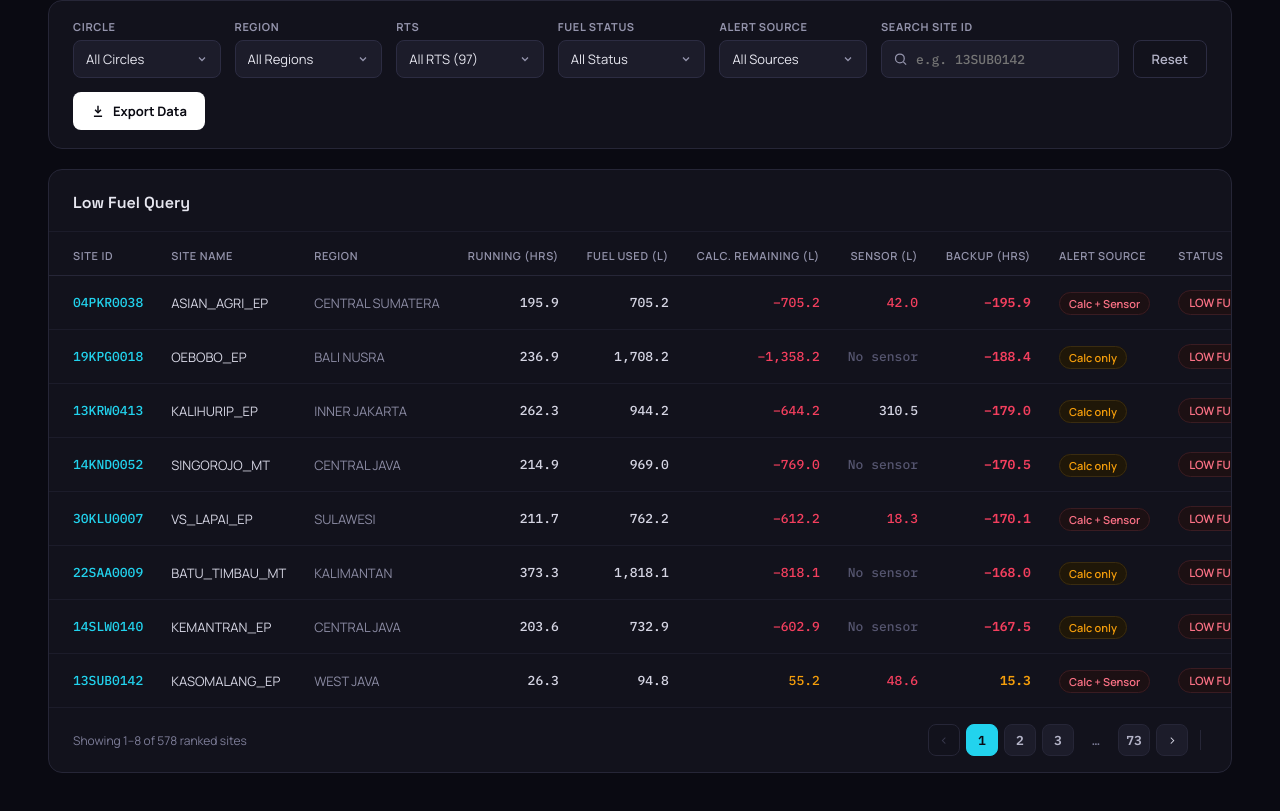
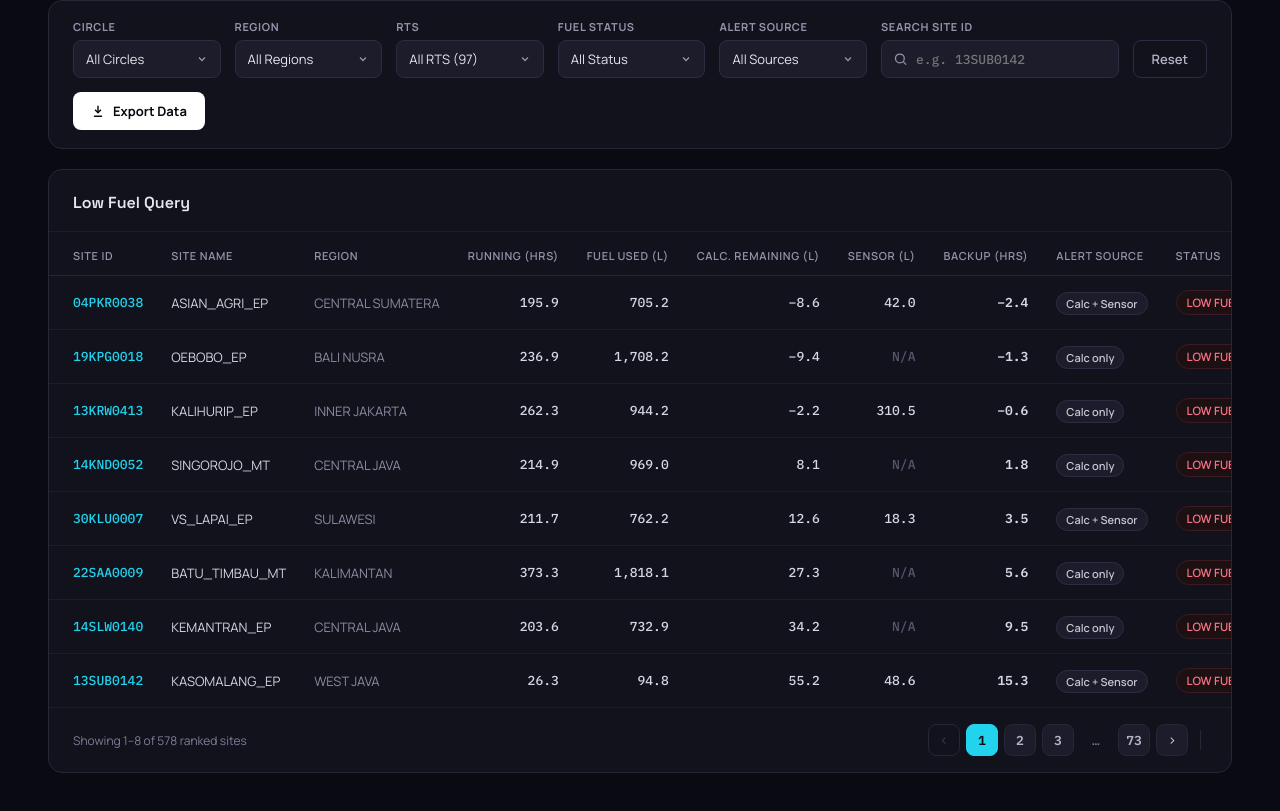
Before and after one commit to serlysetyani/low-fuel-dashboard, a plain HTML site: page index.html in a window 1280 px wide. Shown: the part 809-1620 px from the top of the page. Drawn offline with Linux system fonts and the light colour scheme.

Commit message:
Tone down low fuel query table
- Keep red only on the LOW FUEL status chip; numbers and alert source chips neutral
- Replace large negative remaining/backup values with small overdraws
- Show N/A for sites without a fuel sensor

Co-Authored-By: Claude Opus 5.5 <noreply@anthropic.com>

```diff
--- a/index.html
+++ b/index.html
@@ -1447,16 +1447,14 @@
                   style="
                     text-align: right;
                     font-family: &quot;IBM Plex Mono&quot;, monospace;
-                    color: #f43f5e;
-                  "
-                >
-                  −705.2
-                </td>
-                <td
-                  style="
-                    text-align: right;
-                    font-family: &quot;IBM Plex Mono&quot;, monospace;
-                    color: #f43f5e;
+                  "
+                >
+                  −8.6
+                </td>
+                <td
+                  style="
+                    text-align: right;
+                    font-family: &quot;IBM Plex Mono&quot;, monospace;
                   "
                 >
                   42.0
@@ -1465,14 +1463,13 @@
                   style="
                     text-align: right;
                     font-family: &quot;IBM Plex Mono&quot;, monospace;
-                    color: #f43f5e;
                     font-weight: 600;
                   "
                 >
-                  −195.9
+                  −2.4
                 </td>
                 <td>
-                  <span style="background: #1c1013; color: #fb7185; border: 1px solid #3a1c22; padding: 3px 9px; border-radius: 999px; font-size: 11px; font-weight: 600; white-space: nowrap">Calc + Sensor</span>
+                  <span style="background: #1c1c2a; color: #c4c4d4; border: 1px solid #2c2c42; padding: 3px 9px; border-radius: 999px; font-size: 11px; font-weight: 600; white-space: nowrap">Calc + Sensor</span>
                 </td>
                 <td style="padding-right: 24px">
                   <span
@@ -1522,31 +1519,29 @@
                   style="
                     text-align: right;
                     font-family: &quot;IBM Plex Mono&quot;, monospace;
-                    color: #f43f5e;
-                  "
-                >
-                  −1,358.2
-                </td>
-                <td
-                  style="
-                    text-align: right;
-                    font-family: &quot;IBM Plex Mono&quot;, monospace;
-                  "
-                >
-                  <span style="color: #565670">No sensor</span>
-                </td>
-                <td
-                  style="
-                    text-align: right;
-                    font-family: &quot;IBM Plex Mono&quot;, monospace;
-                    color: #f43f5e;
+                  "
+                >
+                  −9.4
+                </td>
+                <td
+                  style="
+                    text-align: right;
+                    font-family: &quot;IBM Plex Mono&quot;, monospace;
+                  "
+                >
+                  <span style="color: #565670" title="No fuel sensor installed">N/A</span>
+                </td>
+                <td
+                  style="
+                    text-align: right;
+                    font-family: &quot;IBM Plex Mono&quot;, monospace;
                     font-weight: 600;
                   "
                 >
-                  −188.4
+                  −1.3
                 </td>
                 <td>
-                  <span style="background: #1f1708; color: #f59e0b; border: 1px solid #3a2c10; padding: 3px 9px; border-radius: 999px; font-size: 11px; font-weight: 600; white-space: nowrap">Calc only</span>
+                  <span style="background: #1c1c2a; color: #c4c4d4; border: 1px solid #2c2c42; padding: 3px 9px; border-radius: 999px; font-size: 11px; font-weight: 600; white-space: nowrap">Calc only</span>
                 </td>
                 <td style="padding-right: 24px">
                   <span
@@ -1596,10 +1591,9 @@
                   style="
                     text-align: right;
                     font-family: &quot;IBM Plex Mono&quot;, monospace;
-                    color: #f43f5e;
-                  "
-                >
-                  −644.2
+                  "
+                >
+                  −2.2
                 </td>
                 <td
                   style="
@@ -1613,14 +1607,13 @@
                   style="
                     text-align: right;
                     font-family: &quot;IBM Plex Mono&quot;, monospace;
-                    color: #f43f5e;
                     font-weight: 600;
                   "
                 >
-                  −179.0
+                  −0.6
                 </td>
                 <td>
-                  <span style="background: #1f1708; color: #f59e0b; border: 1px solid #3a2c10; padding: 3px 9px; border-radius: 999px; font-size: 11px; font-weight: 600; white-space: nowrap">Calc only</span>
+                  <span style="background: #1c1c2a; color: #c4c4d4; border: 1px solid #2c2c42; padding: 3px 9px; border-radius: 999px; font-size: 11px; font-weight: 600; white-space: nowrap">Calc only</span>
                 </td>
                 <td style="padding-right: 24px">
                   <span
@@ -1670,31 +1663,29 @@
                   style="
                     text-align: right;
                     font-family: &quot;IBM Plex Mono&quot;, monospace;
-                    color: #f43f5e;
-                  "
-                >
-                  −769.0
-                </td>
-                <td
-                  style="
-                    text-align: right;
-                    font-family: &quot;IBM Plex Mono&quot;, monospace;
-                  "
-                >
-                  <span style="color: #565670">No sensor</span>
-                </td>
-                <td
-                  style="
-                    text-align: right;
-                    font-family: &quot;IBM Plex Mono&quot;, monospace;
-                    color: #f43f5e;
+                  "
+                >
+                  8.1
+                </td>
+                <td
+                  style="
+                    text-align: right;
+                    font-family: &quot;IBM Plex Mono&quot;, monospace;
+                  "
+                >
+                  <span style="color: #565670" title="No fuel sensor installed">N/A</span>
+                </td>
+                <td
+                  style="
+                    text-align: right;
+                    font-family: &quot;IBM Plex Mono&quot;, monospace;
                     font-weight: 600;
                   "
                 >
-                  −170.5
+                  1.8
                 </td>
                 <td>
-                  <span style="background: #1f1708; color: #f59e0b; border: 1px solid #3a2c10; padding: 3px 9px; border-radius: 999px; font-size: 11px; font-weight: 600; white-space: nowrap">Calc only</span>
+                  <span style="background: #1c1c2a; color: #c4c4d4; border: 1px solid #2c2c42; padding: 3px 9px; border-radius: 999px; font-size: 11px; font-weight: 600; white-space: nowrap">Calc only</span>
                 </td>
                 <td style="padding-right: 24px">
                   <span
@@ -1744,16 +1735,14 @@
                   style="
                     text-align: right;
                     font-family: &quot;IBM Plex Mono&quot;, monospace;
-                    color: #f43f5e;
-                  "
-                >
-                  −612.2
-                </td>
-                <td
-                  style="
-                    text-align: right;
-                    font-family: &quot;IBM Plex Mono&quot;, monospace;
-                    color: #f43f5e;
+                  "
+                >
+                  12.6
+                </td>
+                <td
+                  style="
+                    text-align: right;
+                    font-family: &quot;IBM Plex Mono&quot;, monospace;
                   "
                 >
                   18.3
@@ -1762,14 +1751,13 @@
                   style="
                     text-align: right;
                     font-family: &quot;IBM Plex Mono&quot;, monospace;
-                    color: #f43f5e;
                     font-weight: 600;
                   "
                 >
-                  −170.1
+                  3.5
                 </td>
                 <td>
-                  <span style="background: #1c1013; color: #fb7185; border: 1px solid #3a1c22; padding: 3px 9px; border-radius: 999px; font-size: 11px; font-weight: 600; white-space: nowrap">Calc + Sensor</span>
+                  <span style="background: #1c1c2a; color: #c4c4d4; border: 1px solid #2c2c42; padding: 3px 9px; border-radius: 999px; font-size: 11px; font-weight: 600; white-space: nowrap">Calc + Sensor</span>
                 </td>
                 <td style="padding-right: 24px">
                   <span
@@ -1819,31 +1807,29 @@
                   style="
                     text-align: right;
                     font-family: &quot;IBM Plex Mono&quot;, monospace;
-                    color: #f43f5e;
-                  "
-                >
-                  −818.1
-                </td>
-                <td
-                  style="
-                    text-align: right;
-                    font-family: &quot;IBM Plex Mono&quot;, monospace;
-                  "
-                >
-                  <span style="color: #565670">No sensor</span>
-                </td>
-                <td
-                  style="
-                    text-align: right;
-                    font-family: &quot;IBM Plex Mono&quot;, monospace;
-                    color: #f43f5e;
+                  "
+                >
+                  27.3
+                </td>
+                <td
+                  style="
+                    text-align: right;
+                    font-family: &quot;IBM Plex Mono&quot;, monospace;
+                  "
+                >
+                  <span style="color: #565670" title="No fuel sensor installed">N/A</span>
+                </td>
+                <td
+                  style="
+                    text-align: right;
+                    font-family: &quot;IBM Plex Mono&quot;, monospace;
                     font-weight: 600;
                   "
                 >
-                  −168.0
+                  5.6
                 </td>
                 <td>
-                  <span style="background: #1f1708; color: #f59e0b; border: 1px solid #3a2c10; padding: 3px 9px; border-radius: 999px; font-size: 11px; font-weight: 600; white-space: nowrap">Calc only</span>
+                  <span style="background: #1c1c2a; color: #c4c4d4; border: 1px solid #2c2c42; padding: 3px 9px; border-radius: 999px; font-size: 11px; font-weight: 600; white-space: nowrap">Calc only</span>
                 </td>
                 <td style="padding-right: 24px">
                   <span
@@ -1893,31 +1879,29 @@
                   style="
                     text-align: right;
                     font-family: &quot;IBM Plex Mono&quot;, monospace;
-                    color: #f43f5e;
-                  "
-                >
-                  −602.9
-                </td>
-                <td
-                  style="
-                    text-align: right;
-                    font-family: &quot;IBM Plex Mono&quot;, monospace;
-                  "
-                >
-                  <span style="color: #565670">No sensor</span>
-                </td>
-                <td
-                  style="
-                    text-align: right;
-                    font-family: &quot;IBM Plex Mono&quot;, monospace;
-                    color: #f43f5e;
+                  "
+                >
+                  34.2
+                </td>
+                <td
+                  style="
+                    text-align: right;
+                    font-family: &quot;IBM Plex Mono&quot;, monospace;
+                  "
+                >
+                  <span style="color: #565670" title="No fuel sensor installed">N/A</span>
+                </td>
+                <td
+                  style="
+                    text-align: right;
+                    font-family: &quot;IBM Plex Mono&quot;, monospace;
                     font-weight: 600;
                   "
                 >
-                  −167.5
+                  9.5
                 </td>
                 <td>
-                  <span style="background: #1f1708; color: #f59e0b; border: 1px solid #3a2c10; padding: 3px 9px; border-radius: 999px; font-size: 11px; font-weight: 600; white-space: nowrap">Calc only</span>
+                  <span style="background: #1c1c2a; color: #c4c4d4; border: 1px solid #2c2c42; padding: 3px 9px; border-radius: 999px; font-size: 11px; font-weight: 600; white-space: nowrap">Calc only</span>
                 </td>
                 <td style="padding-right: 24px">
                   <span
@@ -1967,7 +1951,6 @@
                   style="
                     text-align: right;
                     font-family: &quot;IBM Plex Mono&quot;, monospace;
-                    color: #f59e0b;
                   "
                 >
                   55.2
@@ -1976,7 +1959,6 @@
                   style="
                     text-align: right;
                     font-family: &quot;IBM Plex Mono&quot;, monospace;
-                    color: #f43f5e;
                   "
                 >
                   48.6
@@ -1985,14 +1967,13 @@
                   style="
                     text-align: right;
                     font-family: &quot;IBM Plex Mono&quot;, monospace;
-                    color: #f59e0b;
                     font-weight: 600;
                   "
                 >
                   15.3
                 </td>
                 <td>
-                  <span style="background: #1c1013; color: #fb7185; border: 1px solid #3a1c22; padding: 3px 9px; border-radius: 999px; font-size: 11px; font-weight: 600; white-space: nowrap">Calc + Sensor</span>
+                  <span style="background: #1c1c2a; color: #c4c4d4; border: 1px solid #2c2c42; padding: 3px 9px; border-radius: 999px; font-size: 11px; font-weight: 600; white-space: nowrap">Calc + Sensor</span>
                 </td>
                 <td style="padding-right: 24px">
                   <span
```
